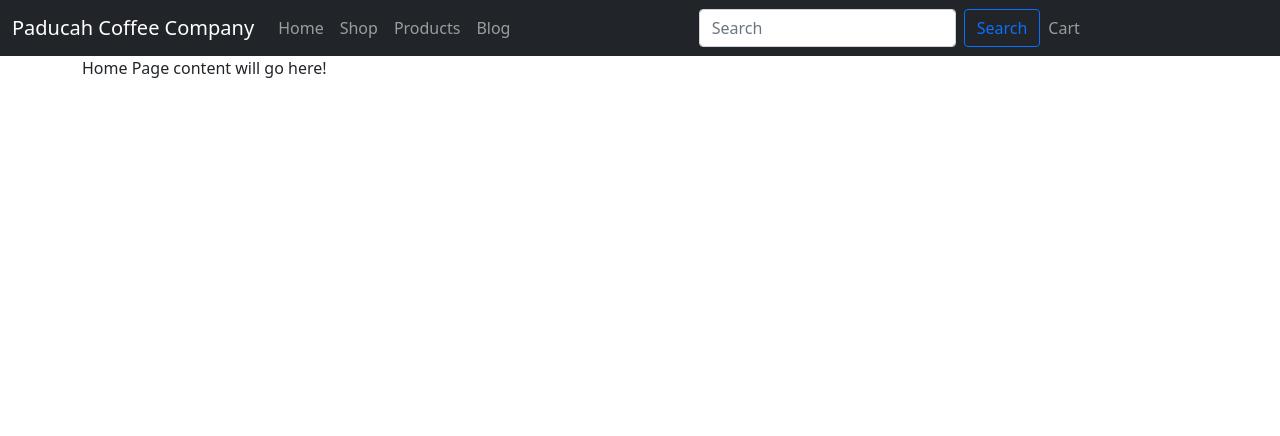
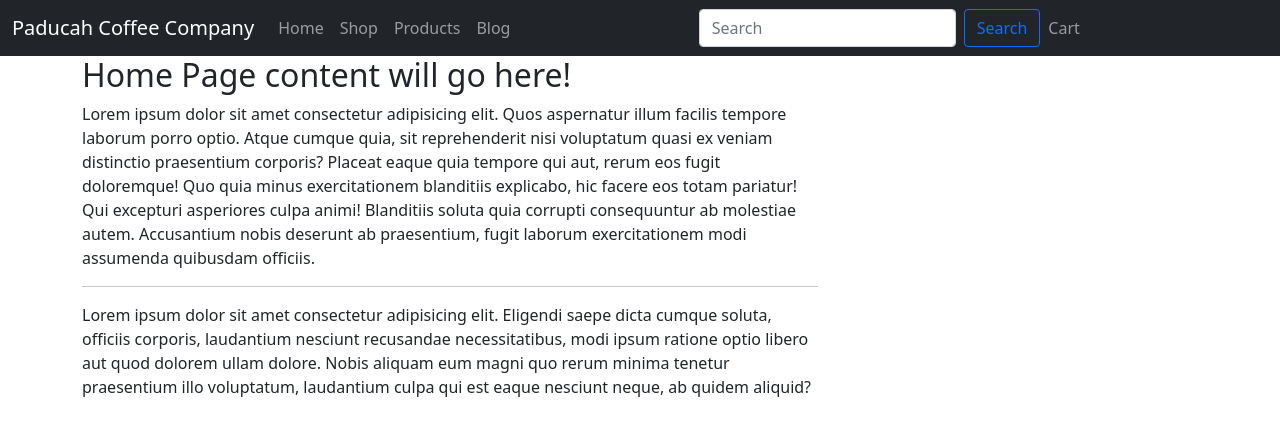
Before and after one commit to sporkupine/Paducah-Coffee-Site, an Angular app: page / in a window 1280 px wide. Shown: the top 436 px of the page. Built offline with nearby package versions, Linux system fonts and the light colour scheme.

Commit message:
Added dummy text to Home view

```diff
--- a/src/app/app.component.ts
+++ b/src/app/app.component.ts
@@ -8,5 +8,5 @@ import { Component } from '@angular/core';
 
 
 export class AppComponent {
-  title = 'Paducah-Coffee-Site';
+  title = 'Paducah-Coffee-Company';
 }
--- a/src/app/home/home.component.html
+++ b/src/app/home/home.component.html
@@ -1,9 +1,12 @@
 <div class="container">
   <div class="row">
-    <div class="col-md-7">
-      <p>
+    <div class="col-md-8">
+      <h2>
         Home Page content will go here!
-      </p>
+      </h2>
+      <p>Lorem ipsum dolor sit amet consectetur adipisicing elit. Quos aspernatur illum facilis tempore laborum porro optio. Atque cumque quia, sit reprehenderit nisi voluptatum quasi ex veniam distinctio praesentium corporis? Placeat eaque quia tempore qui aut, rerum eos fugit doloremque! Quo quia minus exercitationem blanditiis explicabo, hic facere eos totam pariatur! Qui excepturi asperiores culpa animi! Blanditiis soluta quia corrupti consequuntur ab molestiae autem. Accusantium nobis deserunt ab praesentium, fugit laborum exercitationem modi assumenda quibusdam officiis.</p>
+      <hr>
+      <p>Lorem ipsum dolor sit amet consectetur adipisicing elit. Eligendi saepe dicta cumque soluta, officiis corporis, laudantium nesciunt recusandae necessitatibus, modi ipsum ratione optio libero aut quod dolorem ullam dolore. Nobis aliquam eum magni quo rerum minima tenetur praesentium illo voluptatum, laudantium culpa qui est eaque nesciunt neque, ab quidem aliquid?</p>
     </div>
   </div>
 </div>
--- a/src/app/shop/cart/cart.component.html
+++ b/src/app/shop/cart/cart.component.html
@@ -11,7 +11,7 @@
       <button
       class="btn-danger"
       (click)="onDeleteFromCart(i)"
-      style="border-radius: 5px;"
+      style="border-radius: 3px;"
       >Delete</button>
     </div>
   </div>
--- a/src/app/shop/product-item/product-item.component.ts
+++ b/src/app/shop/product-item/product-item.component.ts
@@ -17,7 +17,6 @@ export class ProductItemComponent implements OnInit {
 
   onAddToCart(product: Product){
     this.cartService.onAddtoCart(product);
-    console.log(this.cartService.onGetCart())
   }
 
 
--- a/src/index.html
+++ b/src/index.html
@@ -2,7 +2,7 @@
 <html lang="en">
 <head>
   <meta charset="utf-8">
-  <title>PaducahCoffeeSite</title>
+  <title>Paducah Coffee Company</title>
   <base href="/">
   <meta name="viewport" content="width=device-width, initial-scale=1">
   <link rel="icon" type="image/x-icon" href="favicon.ico">
```
Also changed, not shown: 1 other file (tests, documents, lock files or other folders).
